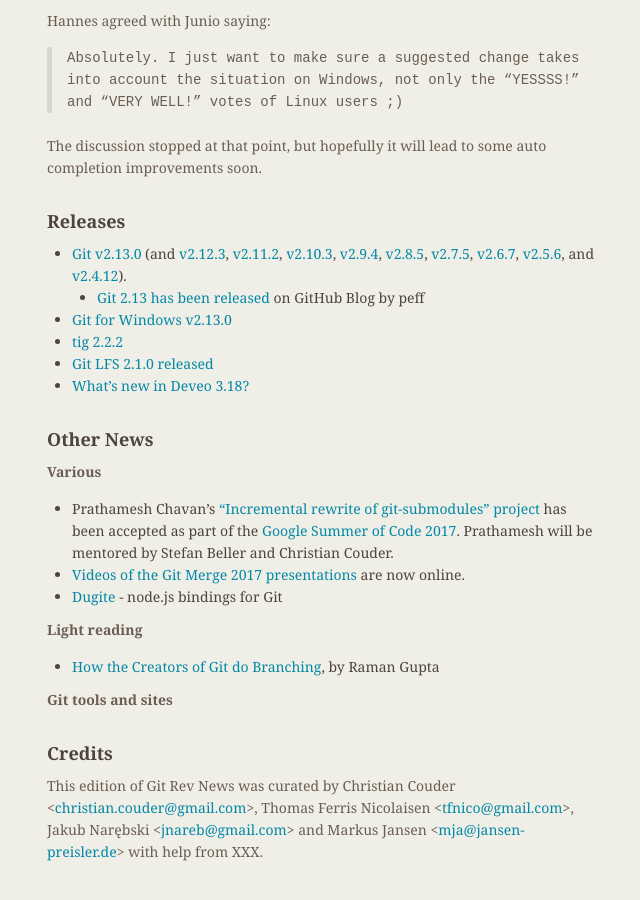
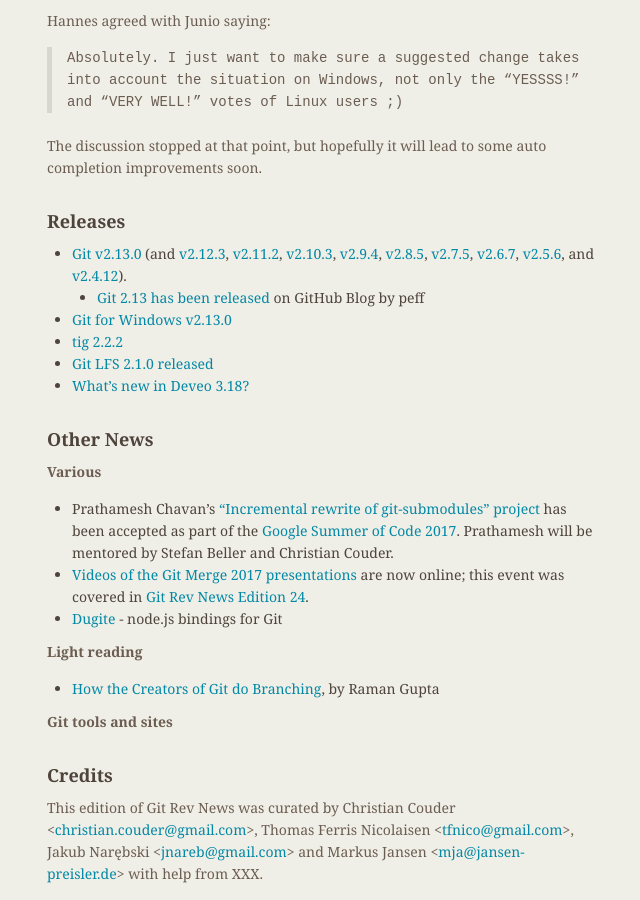
Before and after one commit to git/git.github.io, a Jekyll site: the page built from rev_news/drafts/edition-27.md, in a window 1280 px wide and 900 px high, scrolled down 1313 px. Shown: the whole window, without its empty margins (487-1127 px from the left). Built offline with Jekyll 4.4.1, drawn with Linux system fonts in a browser that asks for light colours; before the commit the page ends 2191 px from its top, so only the background shows below that.

Commit message:
rn-27: add info that Git Merge 2017 was covered in edition 24
Add reference to this edition in the entry linking videos of the
Git Merge 2017 presentations.

```diff
--- a/rev_news/drafts/edition-27.md
+++ b/rev_news/drafts/edition-27.md
@@ -99,7 +99,7 @@
 __Various__
 
 * Prathamesh Chavan's ["Incremental rewrite of git-submodules" project](http://public-inbox.org/git/CAME+mvXtA6iZNfErTX5tYB-o-5xa1yesAG5h=iP_Z2_zL_kOnQ@mail.gmail.com/) has been accepted as part of the [Google Summer of Code 2017](https://developers.google.com/open-source/gsoc/). Prathamesh will be mentored by Stefan Beller and Christian Couder.
-* [Videos of the Git Merge 2017 presentations](https://www.youtube.com/playlist?list=PL0lo9MOBetEGRAJzoTCdco_fOKDfhqaOY) are now online.
+* [Videos of the Git Merge 2017 presentations](https://www.youtube.com/playlist?list=PL0lo9MOBetEGRAJzoTCdco_fOKDfhqaOY) are now online; this event was covered in [Git Rev News Edition 24](https://git.github.io/rev_news/2017/02/22/edition-24/).
 * [Dugite](https://github.com/desktop/dugite) - node.js bindings for Git
 
 __Light reading__
```
